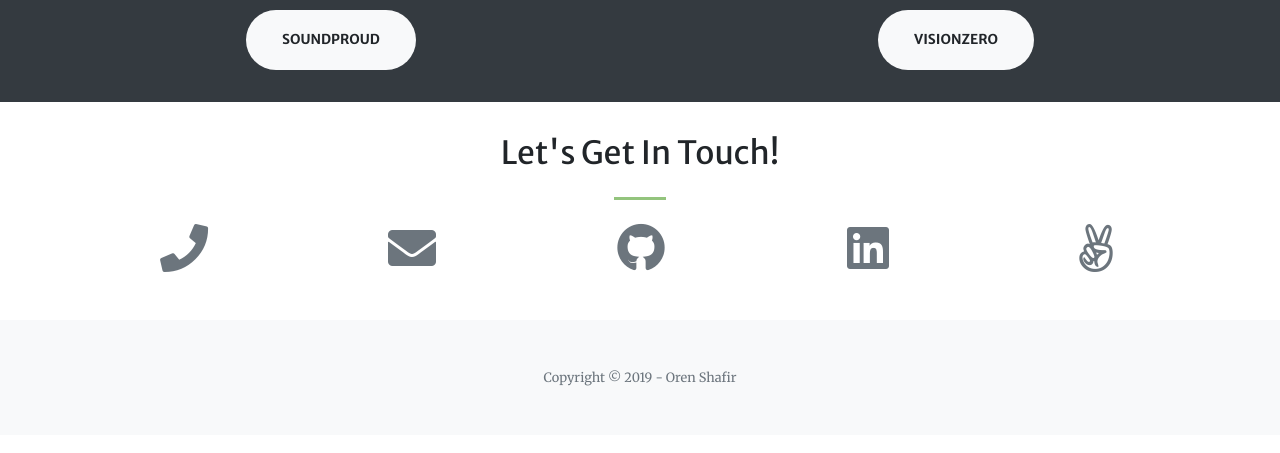
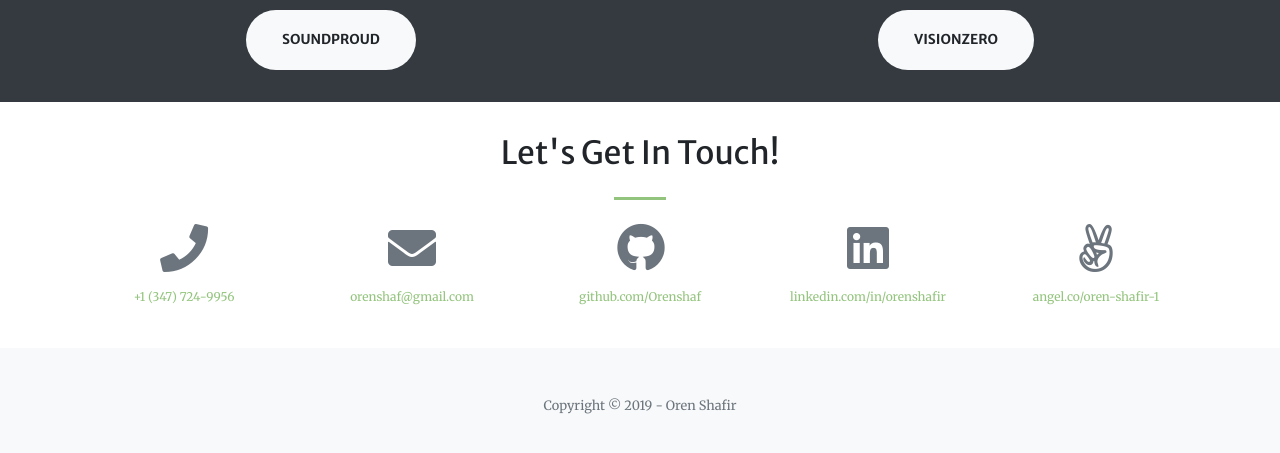
Before and after one commit to Orenshaf/orenshaf.github.io, a website with bundled scripts: page index.html in a window 1280 px wide. Shown: the part 2021-2474 px from the top of the page. Built offline with nearby package versions, Linux system fonts and the light colour scheme; files whose address does not match are found by name.

Commit message:
add links

```diff
--- a/index.html
+++ b/index.html
@@ -207,23 +207,56 @@
         </div>
       </div>
       <div class="row">
-        <div class="col-lg-2 mr-auto text-center mb-lg-0">
+        <div class="col-lg-2 mr-auto text-center">
           <a class="d-block" href="tel:+13477249956"><i class="fas fa-phone fa-3x mb-3 text-muted"></i></a>
+          <div class="mr-auto text-center">
+            <a class="d-block mini-link" href="tel:+13477249956">+1 (347) 724-9956</a>
+          </div>
         </div>
         <div class="col-lg-2 mr-auto text-center">
           <a class="d-block" href="mailto:orenshaf@gmail.com"><i class="fas fa-envelope fa-3x mb-3 text-muted"></i></a>
+          <div class="mr-auto text-center">
+            <a class="d-block mini-link" href="mailto:orenshaf@gmail.com">orenshaf@gmail.com</a>
+          </div>
         </div>
         <div class="col-lg-2 mr-auto text-center">
           <a class="d-block" href="https://github.com/Orenshaf"><i class="fas devicon-github-plain fa-3x mb-3 text-muted"></i></a>
+          <div class="mr-auto text-center">
+            <a class="d-block mini-link" href="https://github.com/Orenshaf">github.com/Orenshaf</a>
+          </div>
         </div>
         <div class="col-lg-2 mr-auto text-center">
           <a class="d-block" href="https://www.linkedin.com/in/orenshafir/"><i class="fab fa-linkedin fa-3x mb-3 text-muted"></i></a>
+          <div class="mr-auto text-center">
+            <a class="d-block mini-link" href="https://www.linkedin.com/in/orenshafir/">linkedin.com/in/orenshafir</a>
+          </div>
         </div>
         <div class="col-lg-2 mr-auto text-center">
           <a class="d-block" href="https://angel.co/oren-shafir-1"><i class="fab fa-angellist fa-3x mb-3 text-muted"></i></a>
+          <div class="mr-auto text-center">
+            <a class="d-block mini-link" href="https://angel.co/oren-shafir-1">angel.co/oren-shafir-1</a>
+          </div>
         </div>
       </div>
     </div>
+    <!-- <div class="row-custom">
+      <div class="mr-auto text-center">
+        <a class="d-block" href="tel:+13477249956">+1 (347) 724-9956</a>
+      </div>
+      <div class="mr-auto text-center">
+        <a class="d-block" href="mailto:orenshaf@gmail.com">orenshaf@gmail.com</a>
+      </div>
+      <div class="mr-auto text-center">
+        <a class="d-block" href="https://github.com/Orenshaf">github.com/Orenshaf</a>
+      </div>
+      <div class="mr-auto text-center">
+        <a class="d-block" href="https://www.linkedin.com/in/orenshafir/">linkedin.com/in/orenshafir</a>
+      </div>
+      <div class="mr-auto text-center">
+        <a class="d-block" href="https://angel.co/oren-shafir-1">angel.co/oren-shafir-1</a>
+      </div>
+    </div> -->
+    <!-- </div> -->
   </section>
 
   <!-- Footer -->
--- a/scss/creative.scss
+++ b/scss/creative.scss
@@ -44,5 +44,9 @@
 .mr-auto {
   margin-left: auto !important;
   margin-right: auto !important;
+}
 
+.mini-link {
+  font-size: 12px;
+  margin-bottom: 10px;
 }
```
Also changed, not shown: css/creative.css, css/creative.min.css.
